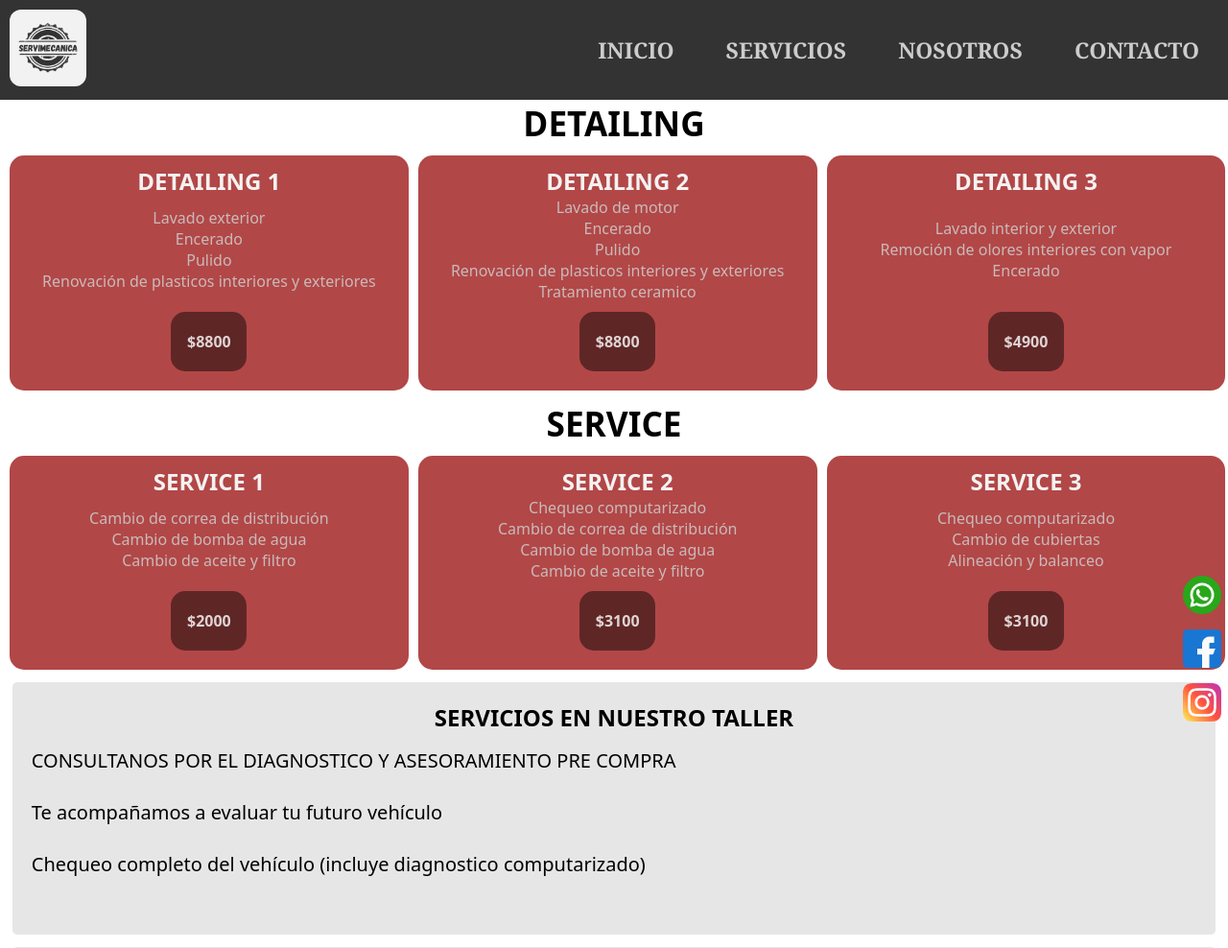
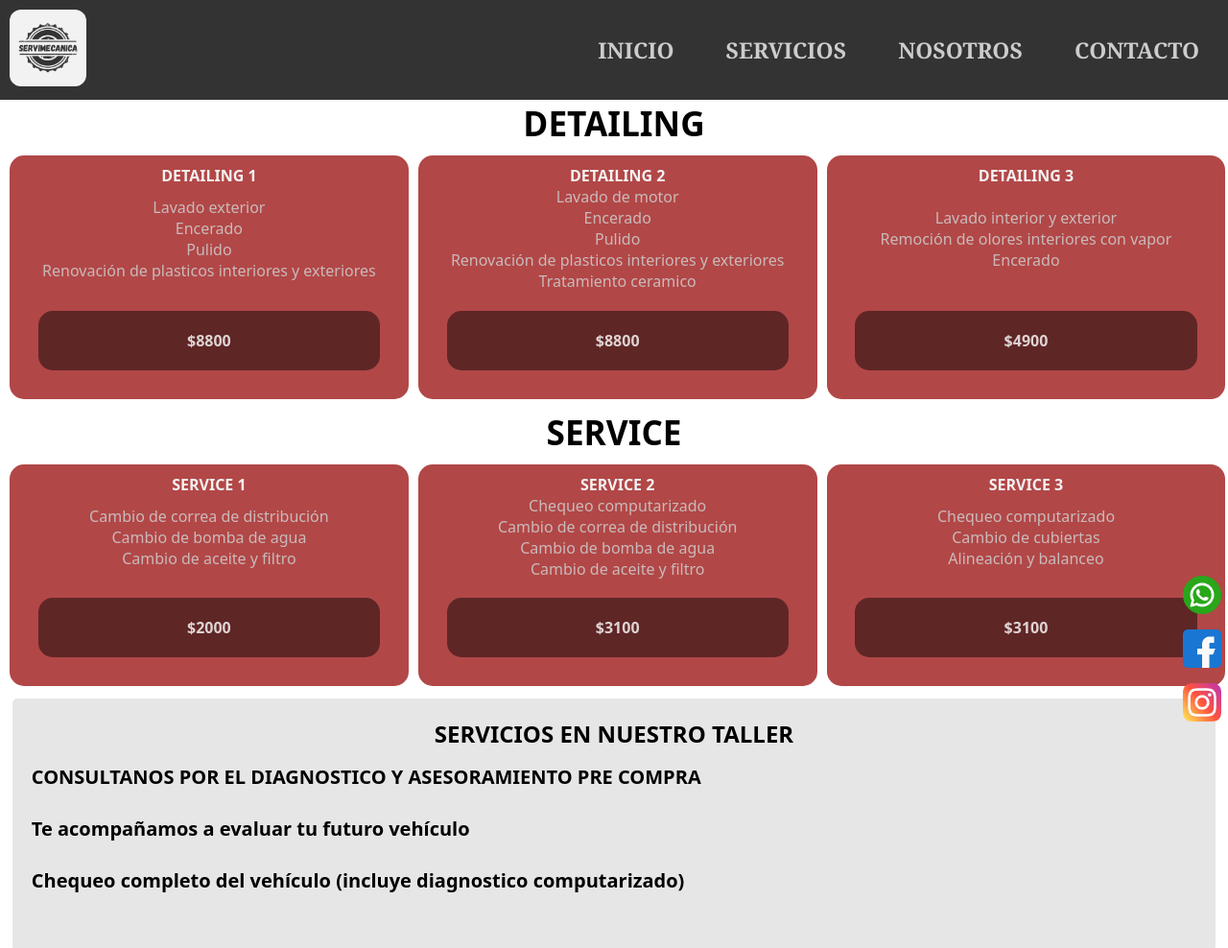
Before and after one commit to MichaelJRuizG/2da-entrega, a plain HTML site: page servicios.html in a window 1280 px wide. Shown: the top 988 px of the page at 96% size. Drawn offline with Linux system fonts and the light colour scheme.

Commit message:
Se mejoró sesrvicios

```diff
--- a/css/style.css
+++ b/css/style.css
@@ -183,12 +183,14 @@
     margin-top: 15px;
     margin-bottom: 40px;
     text-align: left;
+    font-weight: bold;
 }
-.titledetailing{    font-size: 1.5em;
+
+.titledetailing{
+    font-size: 100%;
     color: rgba(245, 244, 244, 0.99);
     font-family: system-ui, -apple-system, BlinkMacSystemFont, 'Segoe UI', Roboto, Oxygen, Ubuntu, Cantarell, 'Open Sans', 'Helvetica Neue', sans-serif;
 }
-
 
 .pricedetailing{
     display: flex;
@@ -199,6 +201,10 @@
     justify-content: center;
     margin: 10px 40%;
     font-weight: bold;
+}
+
+.divflex span{
+    margin: 5%;
 }
 
 .contentdetailing{
@@ -289,6 +295,7 @@
   display: grid;
   justify-content: center;
   align-items: center;
+  width: 100%;
 }
 
 .boton{
```
